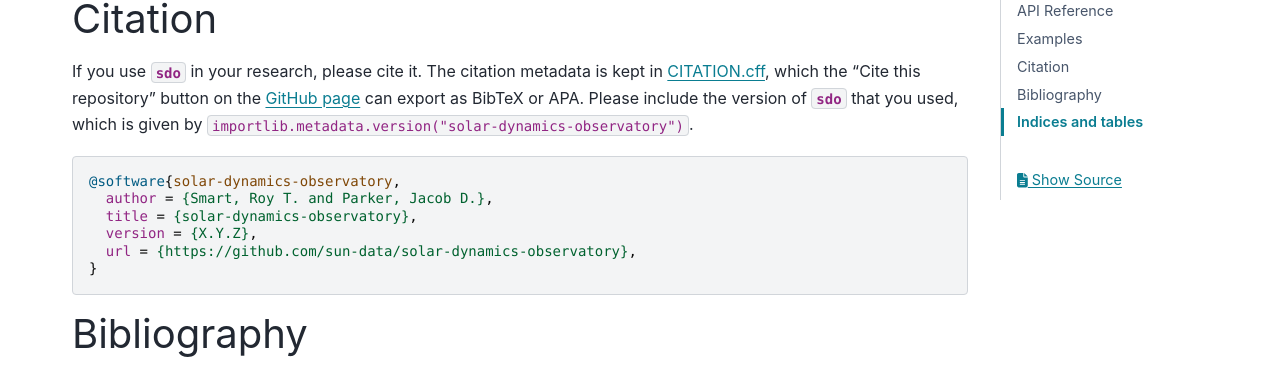
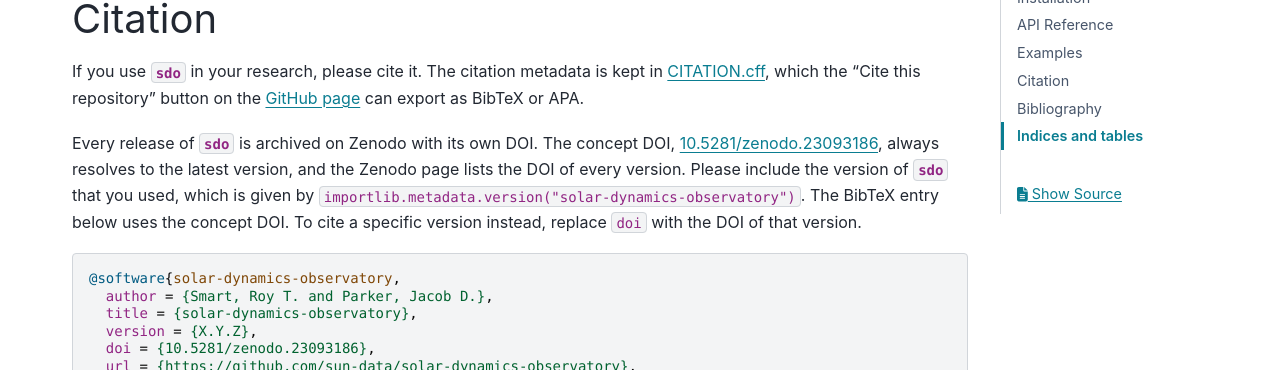
Before and after one commit to sun-data/solar-dynamics-observatory, a Sphinx documentation site: the page built from docs/index.rst, in a window 1280 px wide and 900 px high, scrolled down 903 px, cut to the strip 172-542 px from the top of the window. Built offline with Sphinx 7.4.7 and the PyData theme 0.15.4, drawn with Linux system fonts in a browser that asks for light colours; cross-references to code outside the pages are shown as plain code.

Commit message:
Add the Zenodo concept DOI to the citation metadata.
Co-Authored-By: Claude Opus 5.5 <noreply@anthropic.com>
Claude-Session: https://claude.ai/code/session_01N6zUsPoxW26srMeWormpe8

```diff
--- a/docs/index.rst
+++ b/docs/index.rst
@@ -98,8 +98,17 @@ The citation metadata is kept in
 which the "Cite this repository" button on the
 `GitHub page <https://github.com/sun-data/solar-dynamics-observatory>`_
 can export as BibTeX or APA.
+
+Every release of :mod:`sdo` is archived on Zenodo with its own DOI.
+The concept DOI,
+`10.5281/zenodo.23093186 <https://doi.org/10.5281/zenodo.23093186>`_,
+always resolves to the latest version,
+and the Zenodo page lists the DOI of every version.
 Please include the version of :mod:`sdo` that you used,
 which is given by ``importlib.metadata.version("solar-dynamics-observatory")``.
+The BibTeX entry below uses the concept DOI.
+To cite a specific version instead,
+replace ``doi`` with the DOI of that version.
 
 .. code-block:: bibtex
 
@@ -107,6 +116,7 @@ which is given by ``importlib.metadata.version("solar-dynamics-observatory")``.
       author = {Smart, Roy T. and Parker, Jacob D.},
       title = {solar-dynamics-observatory},
       version = {X.Y.Z},
+      doi = {10.5281/zenodo.23093186},
       url = {https://github.com/sun-data/solar-dynamics-observatory},
     }
 
```
Also changed, not shown: README.md (+10 -0 lines), 1 other file.
